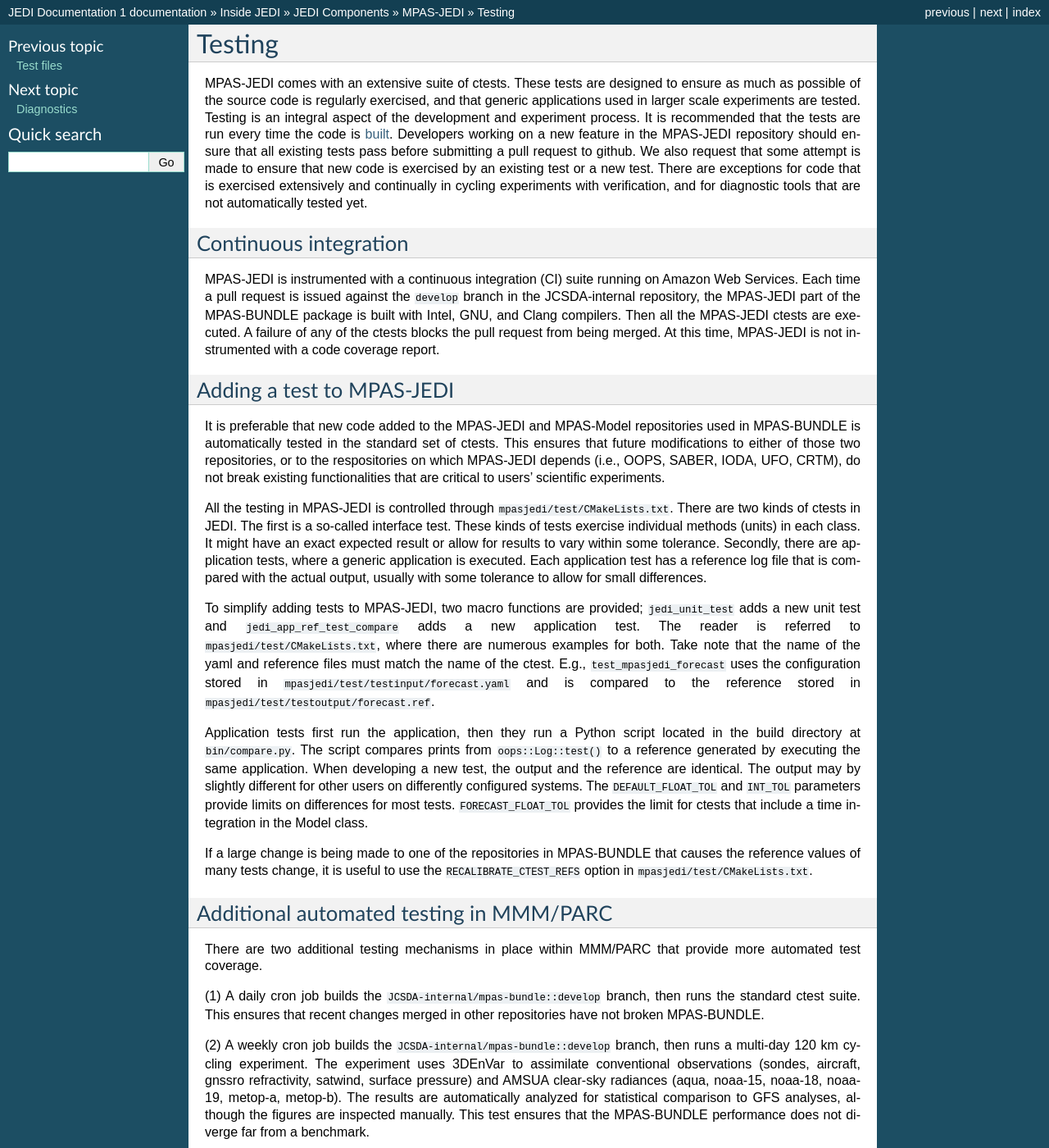
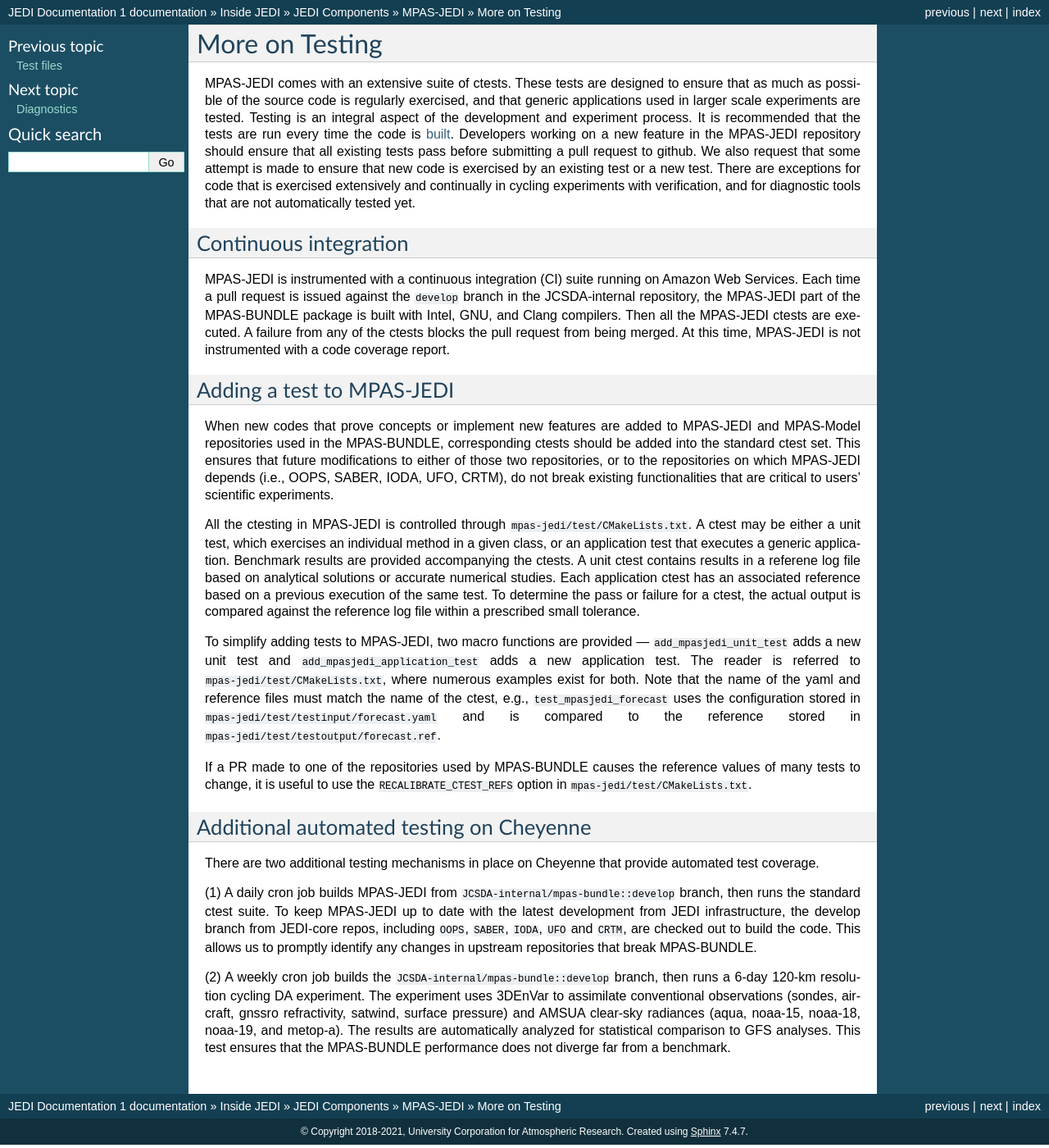
Before and after one commit to JCSDA/jedi-docs, a Sphinx documentation site: the page built from docs/inside/jedi-components/mpas-jedi/testing.rst, in a window 1280 px wide and 1400 px high. Shown: the whole window at 82% size. Built offline with Sphinx 7.4.7, drawn with Linux system fonts in a browser that asks for light colours.

Commit message:
Review request on build.rst and testing.rst (#268)
* YGYU create feature/mpas_jedi_build_test branch
Next
  modify build.rst testing.rst
  add into tutorial level-2: mpas_build_test.rst
  review, save, PR.

* modified: build.rst  testing.rst

* Update testing.rst

Change MMM/PARC to Cheyenne.

* small mod on build.rst and  testing.rst

* Update testing.rst

addressed final two @snyderdad comments

* small modification on build.rst and testing.rst

* Add comments from JJ:
 - stress again dir: mpas-bundle
 - metop-b
 - application ctest: based on a previous execution of the same test.

Co-authored-by: Zhiquan (Jake) Liu <liuz@ucar.edu>
Co-authored-by: snyderdad <35545682+snyderdad@users.noreply.github.com>

```diff
--- a/docs/inside/jedi-components/mpas-jedi/testing.rst
+++ b/docs/inside/jedi-components/mpas-jedi/testing.rst
@@ -2,86 +2,104 @@
 
 .. _testing-mpas:
 
-Testing
-=======
+More on Testing
+===============
 
-MPAS-JEDI comes with an extensive suite of ctests. These tests are designed to ensure as much as
-possible of the source code is regularly exercised, and that generic applications used in larger
-scale experiments are tested. Testing is an integral aspect of the development and experiment
-process. It is recommended that the tests are run every time the code is
-:doc:`built </inside/jedi-components/mpas-jedi/build>`. Developers working on a new feature in the
-MPAS-JEDI repository should ensure that all existing tests pass before submitting a pull request
-to github. We also request that some attempt is made to ensure that new code is exercised by
-an existing test or a new test. There are exceptions for code that is exercised extensively and
-continually in cycling experiments with verification, and for diagnostic tools that are not
-automatically tested yet.
+MPAS-JEDI comes with an extensive suite of ctests. These tests are designed to ensure that
+as much as possible of the source code is regularly exercised, and that generic applications
+used in larger scale experiments are tested. Testing is an integral aspect of the
+development and experiment process. It is recommended that the tests are run every time the
+code is :doc:`built </inside/jedi-components/mpas-jedi/build>`. Developers working on a new
+feature in the MPAS-JEDI repository should ensure that all existing tests pass before
+submitting a pull request to github. We also request that some attempt is made to ensure
+that new code is exercised by an existing test or a new test. There are exceptions for code
+that is exercised extensively and continually in cycling experiments with verification, and
+for diagnostic tools that are not automatically tested yet.
 
 .. _ci-mpas:
 
 Continuous integration
 ----------------------
 
-MPAS-JEDI is instrumented with a continuous integration (CI) suite running on Amazon Web Services.
-Each time a pull request is issued against the :code:`develop` branch in the JCSDA-internal repository, the MPAS-JEDI
-part of the MPAS-BUNDLE package is built with Intel, GNU, and Clang compilers. Then all the
-MPAS-JEDI ctests are executed. A failure of any of the ctests blocks the pull request from being
-merged. At this time, MPAS-JEDI is not instrumented with a code coverage report.
+MPAS-JEDI is instrumented with a continuous integration (CI) suite running on Amazon Web
+Services.  Each time a pull request is issued against the :code:`develop` branch in the
+JCSDA-internal repository, the MPAS-JEDI part of the MPAS-BUNDLE package is built with
+Intel, GNU, and Clang compilers. Then all the MPAS-JEDI ctests are executed. A failure from
+any of the ctests blocks the pull request from being merged. At this time, MPAS-JEDI is
+not instrumented with a code coverage report.
 
 .. _addtest-mpas:
 
 Adding a test to MPAS-JEDI
 --------------------------
 
-It is preferable that new code added to the MPAS-JEDI and MPAS-Model repositories used in
-MPAS-BUNDLE is automatically tested in the standard set of ctests. This ensures that future
-modifications to either of those two repositories, or to the respositories on which MPAS-JEDI
-depends (i.e., OOPS, SABER, IODA, UFO, CRTM), do not break existing functionalities that are
-critical to users' scientific experiments.
+When new codes that prove concepts or implement new features are added to MPAS-JEDI and
+MPAS-Model repositories used in the MPAS-BUNDLE, corresponding ctests should be added into
+the standard ctest set. This ensures that future modifications to either of those two
+repositories, or to the repositories on which MPAS-JEDI depends (i.e., OOPS, SABER, IODA,
+UFO, CRTM), do not break existing functionalities that are critical to users' scientific
+experiments.
 
-All the testing in MPAS-JEDI is controlled through :code:`mpasjedi/test/CMakeLists.txt`. There are
-two kinds of ctests in JEDI. The first is a so-called interface test. These kinds of tests exercise
-individual methods (units) in each class. It might have an exact expected result or allow for results to
-vary within some tolerance. Secondly, there are application tests, where a generic application is
-executed. Each application test has a reference log file that is compared with the actual output,
-usually with some tolerance to allow for small differences.
 
-To simplify adding tests to MPAS-JEDI, two macro functions are provided; :code:`jedi_unit_test`
-adds a new unit test and :code:`jedi_app_ref_test_compare` adds a new application test. The reader
-is referred to :code:`mpasjedi/test/CMakeLists.txt`, where there are numerous examples for both.
-Take note that the name of the yaml and reference files must match the name of the ctest. E.g.,
+All the ctesting in MPAS-JEDI is controlled through :code:`mpas-jedi/test/CMakeLists.txt`.
+A ctest may be either a unit test, which exercises an individual method in a given class, or
+an application test that executes a generic application.  Benchmark results are provided
+accompanying the ctests. A unit ctest contains results in a referene log file based
+on analytical solutions or accurate numerical studies. Each application ctest has an
+associated reference based on a previous execution of the same test.  To determine the pass
+or failure for a ctest, the actual output is compared against the reference log file within
+a prescribed small tolerance.
+
+
+To simplify adding tests to MPAS-JEDI, two macro functions are provided ---
+:code:`add_mpasjedi_unit_test` adds a new unit test and
+:code:`add_mpasjedi_application_test` adds a new application test. The reader is referred to
+:code:`mpas-jedi/test/CMakeLists.txt`, where numerous examples exist for both.  Note that the
+name of the yaml and reference files must match the name of the ctest, e.g.,
 :code:`test_mpasjedi_forecast` uses the configuration stored in
-:code:`mpasjedi/test/testinput/forecast.yaml` and is compared to the reference stored in
-:code:`mpasjedi/test/testoutput/forecast.ref`.
+:code:`mpas-jedi/test/testinput/forecast.yaml` and is compared to the reference stored in
+:code:`mpas-jedi/test/testoutput/forecast.ref`.
 
-Application tests first run the application, then they run a Python script located in the build
-directory at :code:`bin/compare.py`. The script compares prints from :code:`oops::Log::test()` to
-a reference generated by executing the same application. When developing a new test, the output and
-the reference are identical. The output may by slightly different for other users on differently
-configured systems.  The :code:`DEFAULT_FLOAT_TOL` and :code:`INT_TOL` parameters provide limits on
-differences for most tests. :code:`FORECAST_FLOAT_TOL` provides the limit for ctests that include a
-time integration in the Model class.
 
-If a large change is being made to one of the repositories in MPAS-BUNDLE that causes the reference
-values of many tests change, it is useful to use the :code:`RECALIBRATE_CTEST_REFS` option in
-:code:`mpasjedi/test/CMakeLists.txt`.
+If a PR made to one of the repositories used by MPAS-BUNDLE causes the reference values of
+many tests to change, it is useful to use the :code:`RECALIBRATE_CTEST_REFS` option in
+:code:`mpas-jedi/test/CMakeLists.txt`.
+
+
+..
+  _ this is commented out
+  Each ctest runs by executing a MPAS-JEDI C++ program, followed by running a Python script to
+  detect ctest failures. The C++ program is mainly built upon and interfaced through
+  :code:`oops`, and the output is printed using :code:`oops::Log::test()`. The Python script
+  is located in the build directory at :code:`bin/compare.py`, which compares the output with
+  the log reference file as mentioned above. As discernible differences are expected on
+  various HPC systems, the :code:`FLOAT_TOL` and :code:`INT_TOL` parameters are provided in
+  :code:`bin/compare.py` to set limits on differences for tests. In
+  :code:`test_mpasjedi_forecast`, for example, such tolerance parameters set bounds for the
+  difference for time integration in the Model class.
+
 
 .. TODO: add tiered testing to build process, then document here
 
 .. _mmmtest:
 
-Additional automated testing in MMM/PARC
+Additional automated testing on Cheyenne
 ----------------------------------------
 
-There are two additional testing mechanisms in place within MMM/PARC that provide more
+There are two additional testing mechanisms in place on Cheyenne that provide
 automated test coverage.
 
-(1) A daily cron job builds the :code:`JCSDA-internal/mpas-bundle::develop` branch, then runs the
-standard ctest suite. This ensures that recent changes merged in other repositories have not broken
-MPAS-BUNDLE.
+(1) A daily cron job builds MPAS-JEDI from :code:`JCSDA-internal/mpas-bundle::develop`
+branch, then runs the standard ctest suite.  To keep MPAS-JEDI up to date with the latest
+development from JEDI infrastructure, the develop branch from JEDI-core repos, including
+:code:`OOPS`, :code:`SABER`, :code:`IODA`, :code:`UFO` and :code:`CRTM`, are checked out to
+build the code. This allows us to promptly identify any changes in upstream repositories
+that break MPAS-BUNDLE.
 
-(2) A weekly cron job builds the :code:`JCSDA-internal/mpas-bundle::develop` branch, then runs a
-multi-day 120 km cycling experiment. The experiment uses 3DEnVar to assimilate conventional
-observations (sondes, aircraft, gnssro refractivity, satwind, surface pressure) and AMSUA clear-sky
-radiances (aqua, noaa-15, noaa-18, noaa-19, metop-a, metop-b). The results are automatically
-analyzed for statistical comparison to GFS analyses, although the figures are inspected manually.
+
+(2) A weekly cron job builds the :code:`JCSDA-internal/mpas-bundle::develop` branch, then
+runs a 6-day 120-km resolution cycling DA experiment. The experiment uses 3DEnVar to
+assimilate conventional observations (sondes, aircraft, gnssro refractivity, satwind,
+surface pressure) and AMSUA clear-sky radiances (aqua, noaa-15, noaa-18, noaa-19, and
+metop-a). The results are automatically analyzed for statistical comparison to GFS analyses.
 This test ensures that the MPAS-BUNDLE performance does not diverge far from a benchmark.
```
Also changed, not shown: docs/inside/jedi-components/mpas-jedi/build.rst (+27 -22 lines).
